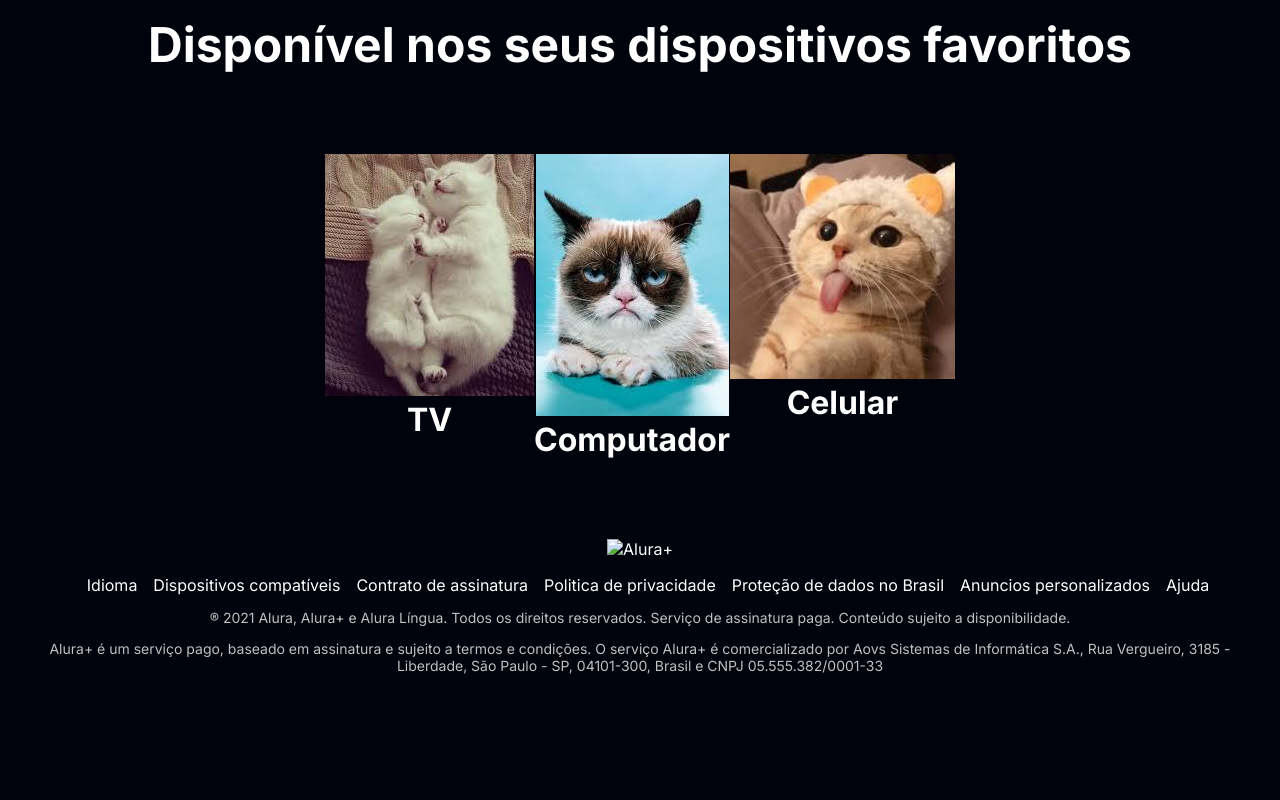
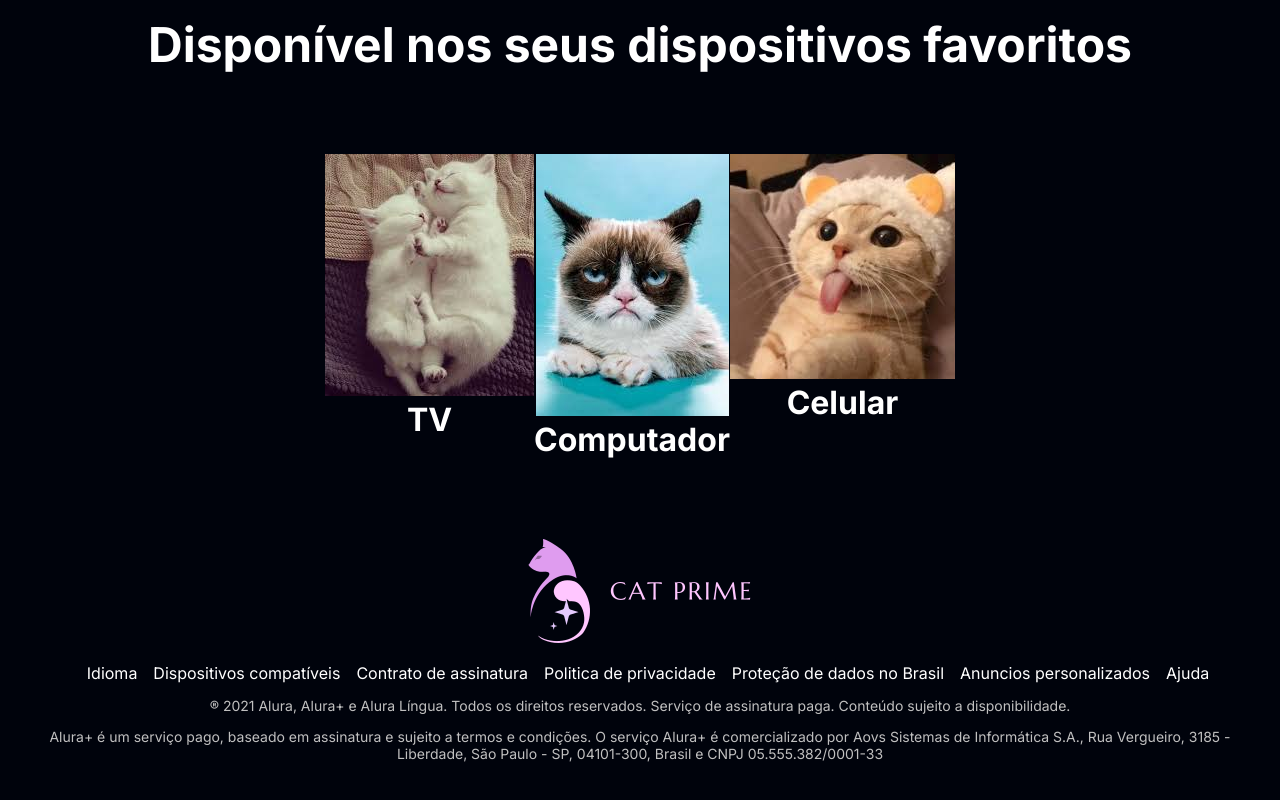
Before and after one commit to isabelagsantana/cat_prime, a plain HTML site: page index.html in a window 1280 px wide. Shown: the part 3185-3985 px from the top of the page. Before the commit the page ends 3939 px from the top, so only its background shows below. Drawn offline with Linux system fonts and the light colour scheme.

Commit message:
add logo

```diff
--- a/index.html
+++ b/index.html
@@ -72,7 +72,7 @@
     </section>
 
     <footer class="rodape">
-        <img src="img/Logo.png" alt="Alura+" class="rodape__logo">
+        <img src="img/10d16187fb357483c23b692bfdcfb7ad.png" alt="Cat_prime" class="rodape__logo">
         <ul class="rodape__lista">
             <li class="lista__link">
                 <a href="#">Idioma</a>
```
Also changed, not shown: img/10d16187fb357483c23b692bfdcfb7ad.png (added).
